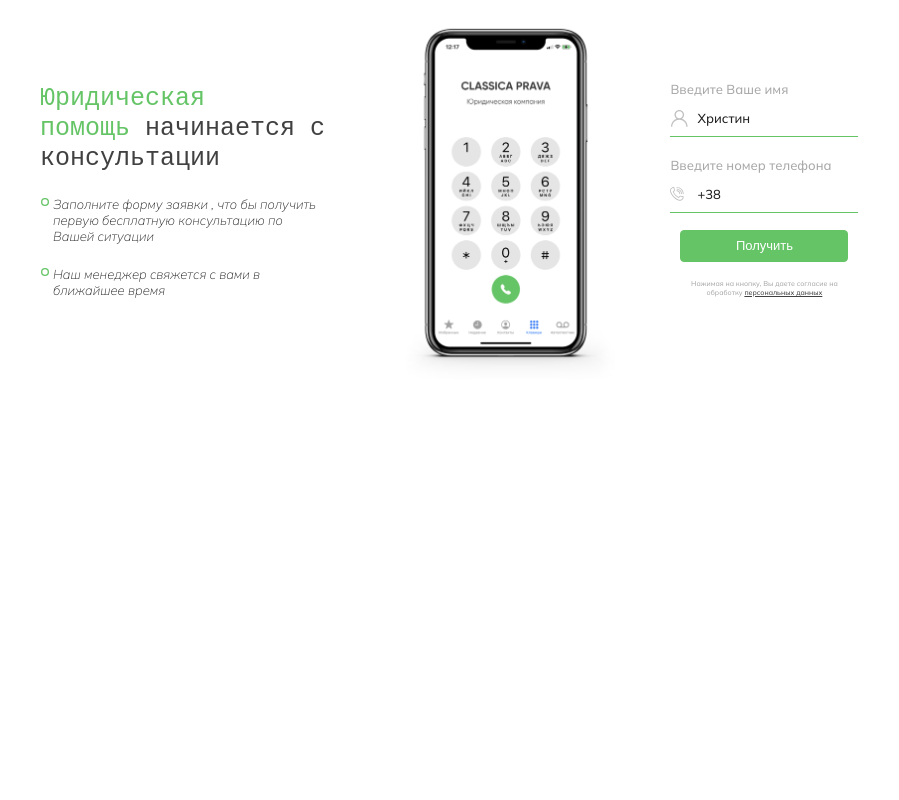
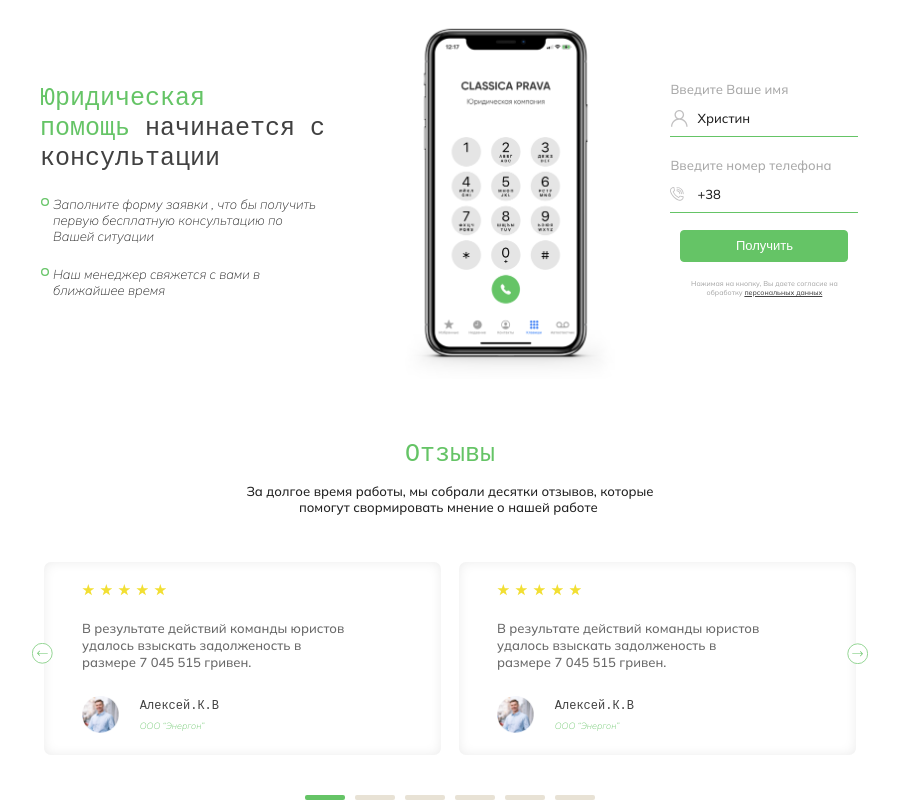
Before and after one commit to Cokogosychara/hw__gren, a plain HTML site: page index.html in a window 1280 px wide. Shown: the part 1790-2590 px from the top of the page, without its empty margins (190-1089 px from the left). Before the commit the page ends 2169 px from the top, so only its background shows below. Drawn offline with Linux system fonts and the light colour scheme.

Commit message:
Add reviews cimmit

```diff
--- /dev/null
+++ b/assets/css/reviews.css
@@ -0,0 +1,434 @@
+.reviews {
+    min-width: 320px;
+    margin-top: 46px;
+    padding:0 10px;
+}
+
+.reviews__title {
+    color: var(--gren-color);
+    font-weight: 400;
+    font-size: 22px;
+    line-height: 26px;
+    text-align: center;
+    font-family: 'Courier New', Courier, monospace;
+}
+
+.reviews__paragraph {
+    width: 256px;
+    margin:9px auto 0 auto;
+    font-weight: 400;
+    font-size: 13px;
+    line-height: 16px;
+    text-align: center;
+}
+
+.reviews__card-arrow-container {
+    display: none;
+    width: 734px;
+    margin: 108px auto -96px auto;
+}
+
+.reviews__card-arrow-container :last-child {
+    transform: rotate(180deg);
+}
+
+.reviews__card-arrow {
+    width: 27px;
+    height: 27px;
+    transform: rotate(360deg);
+    background-image:url(../icon/reviews__card-arrow.svg) ;
+    background-repeat: no-repeat;
+    background-size:center;
+
+}
+
+.reviews__card {
+    margin-top: 16px;
+}
+
+.reviews__card-wraper,
+.reviews__card-wraper-mobail {
+    width: 299px;
+    margin: 0 auto;
+    padding: 21px 14px;
+    border-radius:6px ;
+    box-shadow: inset 0px 0px 12.0799px rgba(0, 0, 0, 0.08);
+}
+
+.reviews__card-wraper{
+    display: none;
+}
+
+.reviews__card-logo {
+    width: 84px;
+}
+
+.reviews__card-logo-star {
+    width: 12px;
+    height: 12px;
+    background-image: url(../icon/Star.svg);
+    background-repeat: no-repeat;
+}
+
+.reviews__card-paragraph {
+    margin-top: 15px;
+    color: var(--dark-color);
+    font-weight: 500;
+    font-size: 13px;
+    line-height: 17px;
+}
+
+.reviews__card-info {
+    width: 137px;
+    margin-top: 12px;
+}
+
+.reviews__card-info-img {
+    width: 37px;
+    height: 37px;
+    background-image:url(../images/reviews__card-info-img.png) ;
+    background-position: center;
+    background-size: 100%;
+    background-repeat: no-repeat;
+}
+
+.reviews__card-info-user-name-title {
+    color: var(--nav-color);
+    font-weight: 400;
+    font-size: 12px;
+    line-height: 15px;
+    font-family: 'Courier New', Courier, monospace;
+}
+
+.reviews__card-info-user-name-paragraph {
+    margin-top: 6px;
+    color: var(--gren-color);
+    font-style: italic;
+    font-weight: 200;
+    font-size: 9px;
+    line-height: 11px;
+}
+
+/* свайп индикатор */
+
+.reviews__selection {
+    width: 199px;
+    margin: 30px auto 0 auto;
+}
+
+.reviews__selection :first-child {
+    background-color: var(--gren-color);
+}
+
+.reviews__selection-cell {
+    width: 28px;
+    height: 3px;
+    border-radius: 2px;
+    background-color: #E8E2D5;
+}
+
+.reviews__arrow-mobail {
+    width: 79px;
+    margin: 12px auto 0 auto;
+}
+
+.reviews__arrow-mobail :last-child {
+    transform: rotate(180deg);
+}
+.reviews__arrow {
+    width: 25px;
+    height: 25px;
+    background-image: url(../icon/arrow-gren.svg);
+    background-repeat: no-repeat;
+    background-position: center;
+    background-size: 100%;
+}
+
+@media screen and (min-width:320px){
+
+}
+@media screen and (min-width:768px) {
+    .reviews {
+        margin-top: 86px;
+        padding:0 15px;
+    }
+
+    .reviews__title {
+        font-size: 25px;
+        line-height: 30px;
+    }
+
+    .reviews__paragraph {
+        width: 408px;
+        margin:13px auto 0 auto;
+    }
+
+    .reviews__card-arrow-container {
+        display: flex;
+    }
+
+    .reviews__card {
+        width: 738px;
+        margin: 0 auto 0 auto;
+        padding: 0 15px;
+    }
+
+    .reviews__card-wraper,
+    .reviews__card-wraper-mobail {
+        width: 345px;
+        margin:0;
+        padding: 21px 37px;
+
+    }
+
+    .reviews__card-wraper{
+        display: block;
+    }
+    .reviews__selection {
+        width: 249px;
+        margin: 41px auto 0 auto;
+    }
+
+    .reviews__selection-cell {
+        width: 35px;
+        height: 4px;
+    }
+
+    .reviews__arrow-mobail {
+        display: none;
+    }
+
+
+}
+@media screen and (min-width:1024px) {
+    .reviews {
+        margin-top: 142px;
+        padding:0 94px;
+    }
+
+    .reviews__title {
+        font-size: 25px;
+        line-height: 30px;
+    }
+
+    .reviews__paragraph {
+        width: 430px;
+    }
+
+    .reviews__card-arrow-container {
+        width: 836px;
+        margin: 128px auto -102px auto;
+    }
+
+    .reviews__card-arrow {
+        width: 21px;
+        height: 21px;
+        background-size: cover;
+    }
+
+    .reviews__card {
+        width: 842px;
+        margin: 0 auto 0 auto;
+        padding: 0 15px;
+    }
+
+    .reviews__card-wraper,
+    .reviews__card-wraper-mobail {
+        width: 397px;
+        margin:0;
+        padding: 22px 88px 22px 38px;
+        border-radius: 7px;
+
+    }
+
+    .reviews__card-paragraph {
+        margin-top: 24px;
+    }
+
+    .reviews__card-info {
+        width: 137px;
+        margin-top: 25px;
+    }
+
+    .reviews__selection {
+        width: 290px;
+        margin: 40px auto 0 auto;
+    }
+
+    .reviews__selection-cell {
+        width: 40px;
+        height: 5px;
+    }
+
+}
+@media screen and (min-width:1336px) {
+    .reviews {
+        margin-top: 150px;
+        padding:0 67px;
+    }
+
+    .reviews__title {
+        font-size: 35px;
+        line-height: 42px;
+    }
+
+    .reviews__paragraph {
+        width: 620px;
+        font-size: 18px;
+        line-height: 23px;
+    }
+
+    .reviews__card-arrow-container {
+        width: 1202px;
+        margin: 180px auto -150px auto;
+    }
+
+    .reviews__card-arrow {
+        width: 30px;
+        height: 30px;
+    }
+
+    .reviews__card {
+        width: 1202px;
+    }
+
+    .reviews__card-wraper,
+    .reviews__card-wraper-mobail {
+        width: 572px;
+        padding: 29px 127px 37px 55px;
+        border-radius: 10px;
+    }
+
+    .reviews__card-logo {
+        width: 122px;
+    }
+
+    .reviews__card-logo-star {
+        width: 18px;
+        height: 18px;
+        background-size: cover;
+    }
+
+    .reviews__card-paragraph {
+        margin-top: 34px;
+        font-size: 19px;
+        line-height: 24px;
+    }
+
+    .reviews__card-info {
+        width: 196px;
+        margin-top: 33px;
+    }
+
+    .reviews__card-info-img {
+        width: 53px;
+        height: 53px;
+    }
+
+    .reviews__card-info-user-name-title {
+        font-size: 18px;
+        line-height: 22px;
+    }
+
+    .reviews__card-info-user-name-paragraph {
+        font-size: 13px;
+        line-height: 16px;
+    }
+
+    .reviews__selection {
+        width: 419px;
+        margin: 57px auto 0 auto;
+    }
+
+    .reviews__selection-cell {
+        width: 58px;
+        height: 7px;
+        border-radius: 3px;
+    }
+
+}
+@media screen and (min-width:1920px) {
+    .reviews {
+        margin-top: 273px;
+        padding:0 106px;
+    }
+
+    .reviews__title {
+        font-size: 50px;
+        line-height: 60px;
+    }
+
+    .reviews__paragraph {
+        width: 881px;
+        font-size: 26px;
+        line-height: 32px;
+    }
+
+    .reviews__card-arrow-container {
+        width: 1708px;
+        margin: 262px auto -210px auto;
+    }
+
+    .reviews__card-arrow {
+        width: 43px;
+        height: 43px;
+    }
+
+    .reviews__card {
+        width: 1696px;
+    }
+
+    .reviews__card-wraper,
+    .reviews__card-wraper-mobail {
+        width: 813px;
+        padding: 41px 181px 53px 78px;
+        border-radius: 14px;
+    }
+
+    .reviews__card-logo {
+        width: 174px;
+    }
+
+    .reviews__card-logo-star {
+        width: 26px;
+        height: 26px;
+    }
+
+    .reviews__card-paragraph {
+        margin-top: 48px;
+        font-size: 27px;
+        line-height: 34px;
+    }
+
+    .reviews__card-info {
+        width: 276px;
+        margin-top: 51px;
+    }
+
+    .reviews__card-info-img {
+        width: 75px;
+        height: 75px;
+    }
+
+    .reviews__card-info-user-name-title {
+        font-size: 26px;
+        line-height: 31px;
+    }
+
+    .reviews__card-info-user-name-paragraph {
+        font-size: 18px;
+        line-height: 23px;
+    }
+
+    .reviews__selection {
+        width: 595px;
+        margin: 81px auto 0 auto;
+    }
+
+    .reviews__selection-cell {
+        width: 83px;
+        height: 10px;
+        border-radius: 5px;
+    }
+
+}
--- a/index.html
+++ b/index.html
@@ -23,6 +23,7 @@
     <link rel="stylesheet" href="./assets/css/services-provided.css">
     <link rel="stylesheet" href="./assets/css/our-advantages.css">
     <link rel="stylesheet" href="./assets/css/legal-assistance.css">
+    <link rel="stylesheet" href="./assets/css/reviews.css">
 
 </head>
 <body>
@@ -200,6 +201,7 @@
     </div>
     <!-- юридическая помощь -->
     <div class="legal-assistance">
+        <div class="legal-assistance__wrap">
         <div class="legal-assistance__content">
             <h2 class="legal-assistance__title-gren">Юридическая <br> помощь <span class="legal-assistance__title-dark">начинается с консультации</span></h2>
             <p class="legal-assistance__paragraph font-Mulish">Заполните форму заявки , что бы получить первую бесплатную консультацию по Вашей ситуации</p>
@@ -226,6 +228,65 @@
                 </p>
             </form>
         </div>
+        </div>
+    </div>
+    <!-- отзывы  -->
+    <div class="reviews">
+        <h2 class="reviews__title">Отзывы</h2>
+        <p class="reviews__paragraph font-Mulish">За долгое время работы, мы собрали десятки отзывов, которые помогут свормировать мнение о нашей работе </p>
+        <div class="reviews__card-arrow-container flex">
+            <div class="reviews__card-arrow"></div>
+            <div class="reviews__card-arrow"></div>
+        </div>
+        <div class="reviews__card flex">
+            <div class="reviews__card-wraper-mobail">
+                <div class="reviews__card-logo flex">
+                    <div class="reviews__card-logo-star"></div>
+                    <div class="reviews__card-logo-star"></div>
+                    <div class="reviews__card-logo-star"></div>
+                    <div class="reviews__card-logo-star"></div>
+                    <div class="reviews__card-logo-star"></div>
+                </div>
+                <p class="reviews__card-paragraph font-Mulish">В результате действий команды юристов удалось взыскать задолженость в размере 7 045 515 гривен. </p>
+                <div class="reviews__card-info flex">
+                    <div class="reviews__card-info-img"></div>
+                    <div class="reviews__card-info-user-name">
+                        <h2 class="reviews__card-info-user-name-title">Алексей.К.В</h2>
+                        <p class="reviews__card-info-user-name-paragraph">ООО “Энергон”</p>
+                    </div>
+                </div>
+            </div>
+            <div class="reviews__card-wraper">
+                <div class="reviews__card-logo flex">
+                    <div class="reviews__card-logo-star"></div>
+                    <div class="reviews__card-logo-star"></div>
+                    <div class="reviews__card-logo-star"></div>
+                    <div class="reviews__card-logo-star"></div>
+                    <div class="reviews__card-logo-star"></div>
+                </div>
+                <p class="reviews__card-paragraph font-Mulish">В результате действий команды юристов удалось взыскать задолженость в размере 7 045 515 гривен. </p>
+                <div class="reviews__card-info flex">
+                    <div class="reviews__card-info-img"></div>
+                    <div class="reviews__card-info-user-name">
+                        <h2 class="reviews__card-info-user-name-title">Алексей.К.В</h2>
+                        <p class="reviews__card-info-user-name-paragraph">ООО “Энергон”</p>
+                    </div>
+                </div>
+            </div>
+        </div>
+        <div class="reviews__selection flex">
+            <div class="reviews__selection-cell"></div>
+            <div class="reviews__selection-cell"></div>
+            <div class="reviews__selection-cell"></div>
+            <div class="reviews__selection-cell"></div>
+            <div class="reviews__selection-cell"></div>
+            <div class="reviews__selection-cell"></div>
+        </div>
+        <div class="reviews__arrow-mobail flex">
+            <div class="reviews__arrow"></div>
+            <div class="reviews__arrow"></div>
+        </div>
+
     </div>
 </body>
 </html>
```
Also changed, not shown: assets/icon/Star.svg (added), assets/icon/reviews__card-arrow.svg (added), assets/images/reviews__card-info-img.png (added).
